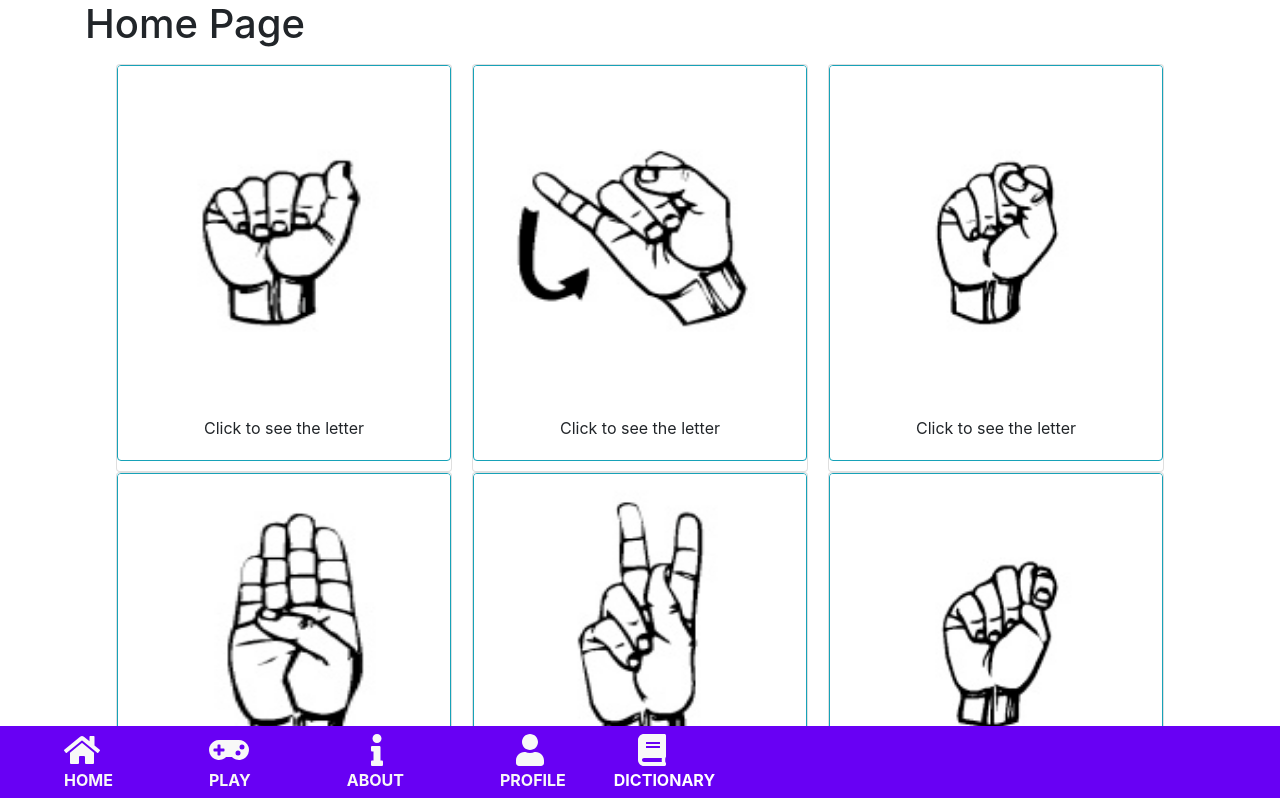
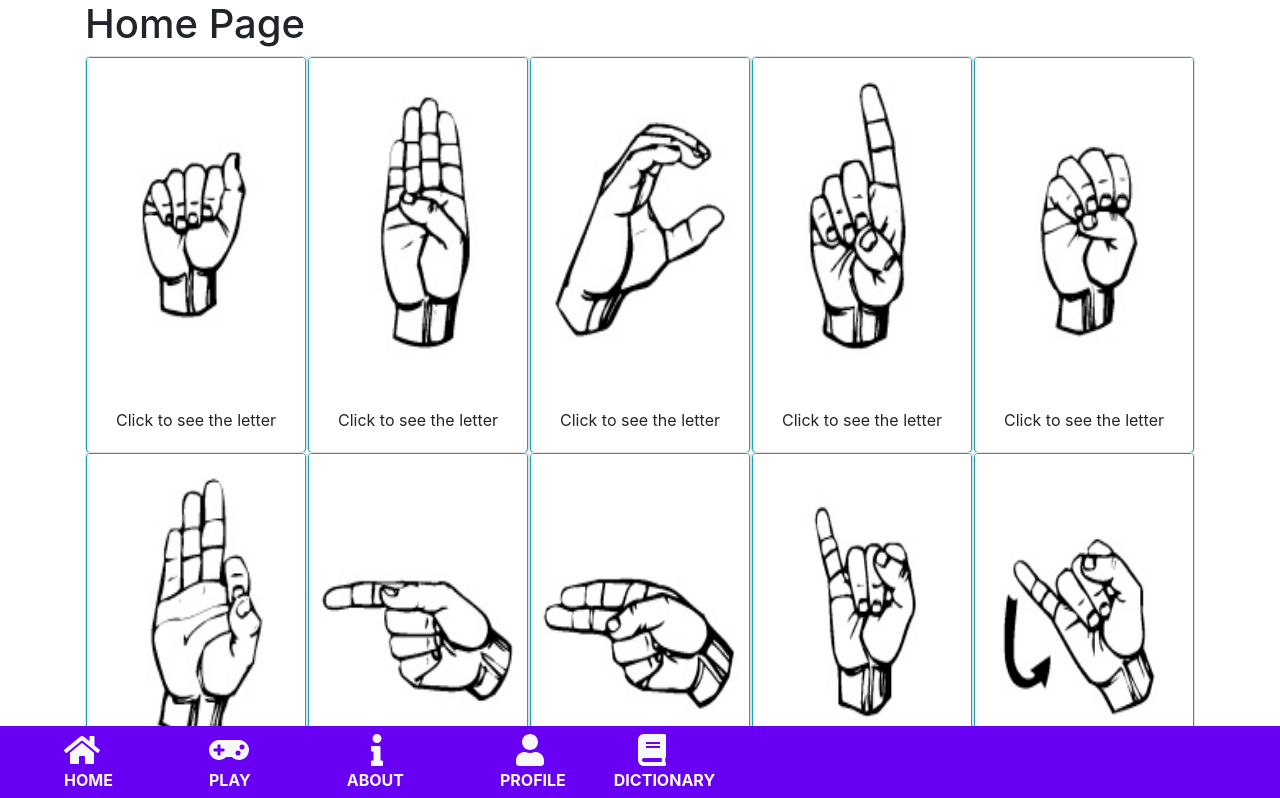
Before and after one commit to ywigelman/Team10, a React (Create React App) app in the folder client/: page / in a window 1280 px wide. Shown: the top 798 px of the page. Built offline with nearby package versions, Linux system fonts and the light colour scheme.

Commit message:
fix dictionary order and size

```diff
--- a/client/src/Components/dictionary.jsx
+++ b/client/src/Components/dictionary.jsx
@@ -1,4 +1,4 @@
-import { Card, CardColumns, Container } from 'react-bootstrap';
+import { Card, CardColumns, Container, Row } from 'react-bootstrap';
 import alphabet from './abc-pics';
 import FlippingCard from './FlippinCard';
 
@@ -6,7 +6,7 @@ export const Dictionary = () => {
 	return (
 		<Container>
 			{alphabet && (
-				<CardColumns className='m-3'>
+				<Row sm={2} lg={5}>
 					{alphabet.map(letter => (
 						<FlippingCard otherSide={letter.id} key={letter.id}>
 							<Card border='info' className='text-center'>
@@ -21,7 +21,7 @@ export const Dictionary = () => {
 							</Card>
 						</FlippingCard>
 					))}
-				</CardColumns>
+				</Row>
 			)}
 		</Container>
 	);
```
